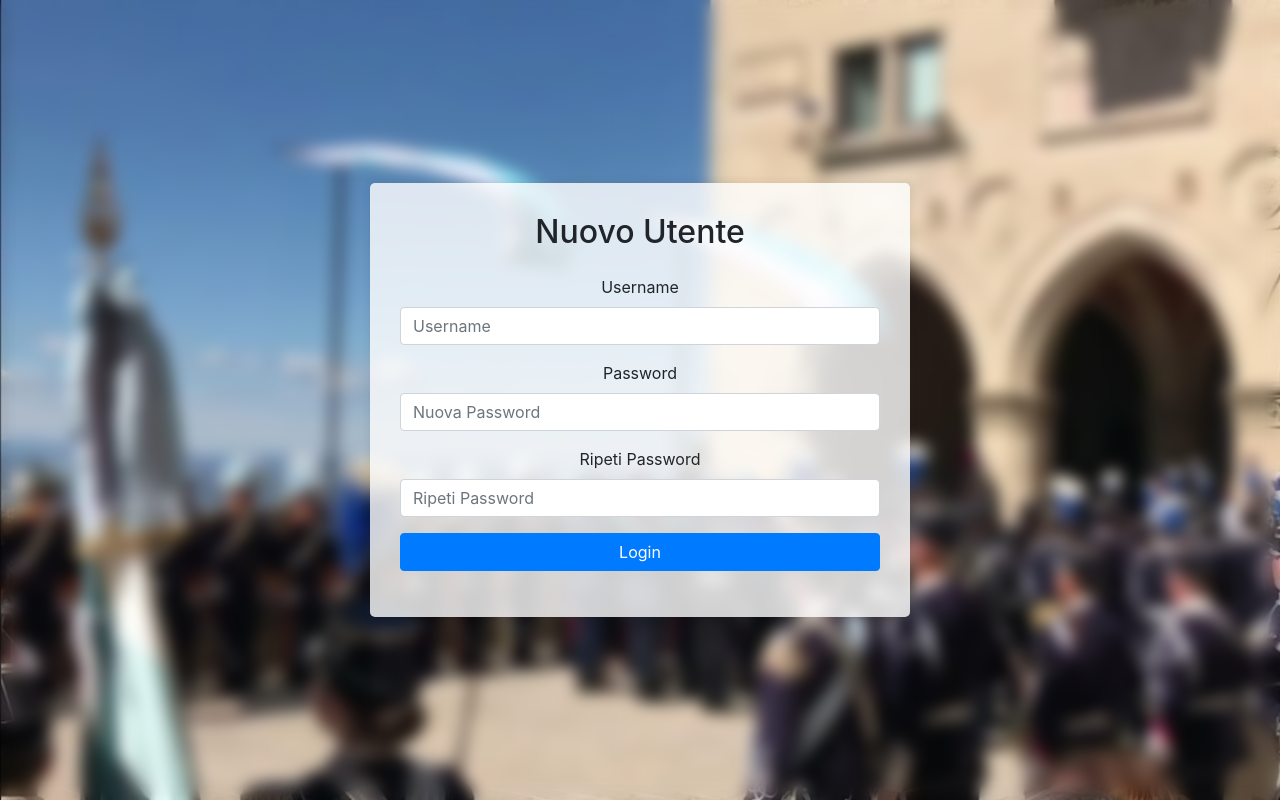
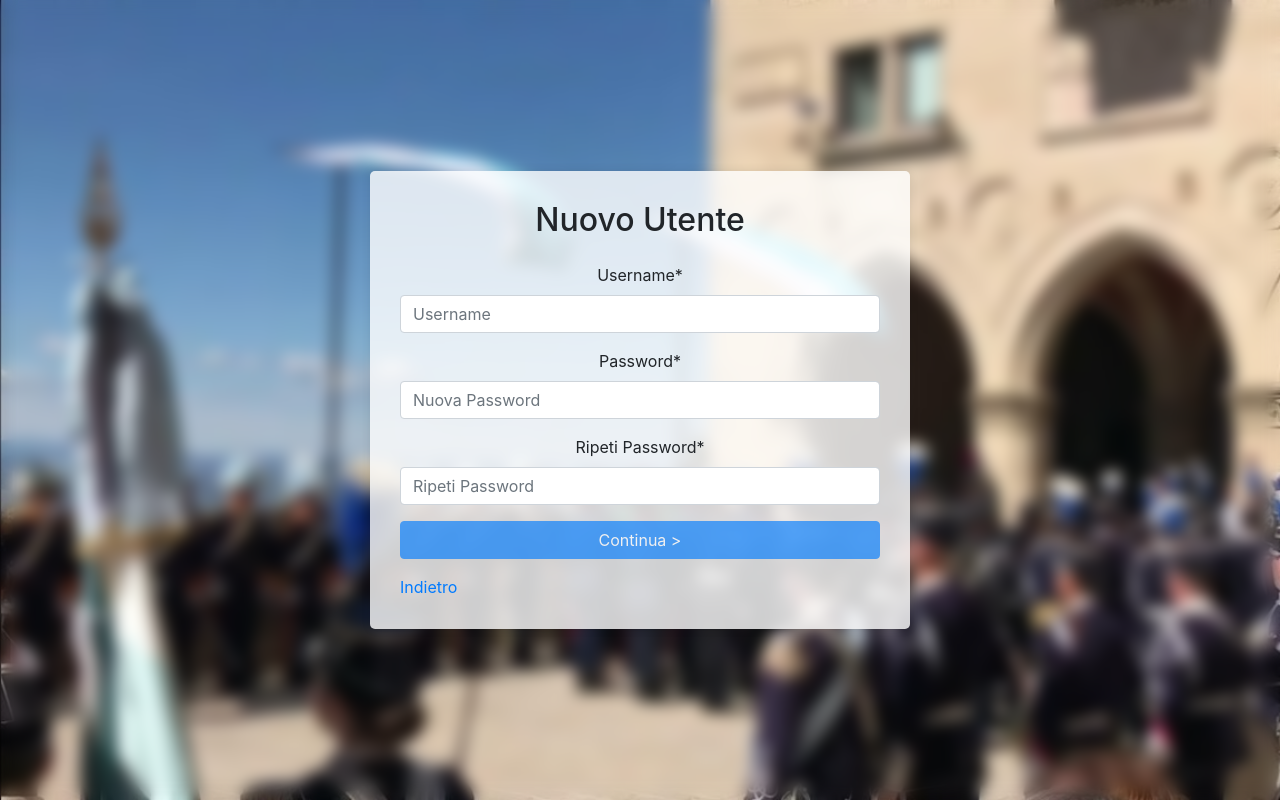
Before and after one commit to lucavolp/CUM, a PHP site: page /user/newUser.html in a window 1280 px wide. Run offline with PHP 8.4, Linux system fonts and the light colour scheme; data comes from the database, SQL or seed files in the repository.

Commit message:
Add files via upload

```diff
--- /dev/null
+++ b/user/WSgradi.php
@@ -0,0 +1,28 @@
+<?php
+
+    include("../assets/db/dbconn.php");
+
+
+    $sql = "SELECT * FROM Grado";
+    $result = $conn->query($sql);
+    $grouped_data = array();
+
+    $k = 0;
+    if ($result->num_rows > 0) {
+        while ($row = $result->fetch_assoc()) {
+            $gradi[] = $row;
+        }
+        echo json_encode($gradi);
+        } else {
+            echo json_encode(array("message" => "Nessun grado trovato nel database"));
+        }
+
+
+
+
+
+    $conn->close();
+
+    header('Content-Type: application/json');
+    $json_formato = json_encode($grouped_data);
+    echo $json_formato;
--- a/user/accesso2.html
+++ b/user/accesso2.html
@@ -25,6 +25,7 @@
 </head>
 <body>
 
+    <a type="button" class="btn btn-warning back-button" href="../index.html" name="Indietro" style="position:absolute; top:10px; left:10px">Indietro</a>
 <div class="container">
     <div class="row">
         <div class="col-md-6 offset-md-3">
@@ -68,6 +69,9 @@ $(document).ready(function() {
                 if (response.success) {
                     window.location.href = '../private/dashboard.php';
                 }
+                if(admin){
+                    window.location.href = '../private/adminhome.php';
+                }
             },
             error: function(xhr, status, error) {
                 alert('Errore durante il login.');
--- a/user/newUser.html
+++ b/user/newUser.html
@@ -5,13 +5,14 @@
         <meta name="viewport" content="width=device-width, initial-scale=1.0">
         <title>Login</title>
         <link href="https://stackpath.bootstrapcdn.com/bootstrap/4.5.2/css/bootstrap.min.css" rel="stylesheet">
+        <link href="https://cdnjs.cloudflare.com/ajax/libs/bootstrap-datepicker/1.9.0/css/bootstrap-datepicker.min.css" rel="stylesheet">
         <style>
             body {
                 height: 100vh;
                 display: flex;
                 align-items: center;
                 justify-content: center;
-            background-image: url('media/logoSfondo.jpg');
+                background-image: url('../media/logoSfondo.jpg');
                 background-size: cover;
                 backdrop-filter: blur(8px);
             }
@@ -25,37 +26,114 @@
     </head>
     <body>
 
-<div class="container">
+        <div class="container" id="primo">
             <div class="row">
                 <div class="col-md-6 offset-md-3">
                     <div class="login-form" style="text-align: center;">
                         <h2 class="text-center mb-4">Nuovo Utente</h2>
-                <form id="loginForm">
+                        <form id="loginForm1">
                             <div class="form-group">
-                        <label for="username">Username</label>
+                                <label for="username">Username*</label>
                                 <input type="text" name="username" id="username" class="form-control" placeholder="Username" required>
                             </div>
                             <div class="form-group">
-                        <label for="password">Password</label>
+                                <label for="password">Password*</label>
                                 <input type="password" name="password" id="password" class="form-control" placeholder="Nuova Password" required>
                             </div>
                             <div class="form-group">
-                        <label for="password">Ripeti Password</label>
+                                <label for="password">Ripeti Password*</label>
                                 <input type="password" name="password" id="password" class="form-control" placeholder="Ripeti Password" required>
                             </div>
                             <div class="form-group">
-                        <button type="submit" class="btn btn-primary btn-block">Login</button>
+                                <button type="button" id="continua1" class="btn btn-primary btn-block" disabled>Continua ></button>
                             </div>
                         </form>
+                        <div  style="text-align: left">
+                            <a href="accesso2.html">Indietro</a>
+                        </div>
                     </div>
                 </div>
             </div>
         </div>
 
+        <!-- secondo pannello che compare per completare con l'inserimento degli altri dati -->
+        <div class="container" id="secondo" style="display: none;">
+            <div class="row">
+                <div class="col-md-6 offset-md-3">
+                    <div class="login-form" style="text-align: center;">
+                        <h2 class="text-center mb-4">Completa registrazione</h2>
+                        <form id="loginForm1">
+                            <div class="form-group">
+                                <label for="username">Nome*</label>
+                                <input type="text" name="nome" id="nome" class="form-control" placeholder="Nome" required>
+                            </div>
+                            <div class="form-group">
+                                <label for="cognome">Cognome*</label>
+                                <input type="text" name="cognome" id="cognome" class="form-control" placeholder="Cognome" required>
+                            </div>
+                            <div class="form-group">
+                                <label for="mail">Mail*</label>
+                                <input type="text" name="mail" id="mail" class="form-control" placeholder="E-mail" required>
+                            </div>
+                            <div class="form-group">
+                                <label for="cellulare">Cellulare</label>
+                                <input type="text" name="cellulare" id="cellulare" class="form-control" placeholder="cellulare">
+                            </div>
+                            <div class="form-group">
+                                <label for="dataN">Data di Nascita</label>
+                                <input type="text" name="dataN" id="dataN" class="form-control datepicker" placeholder="Data di Nascita" autocomplete="off" required>
+                            </div>
+                            <div class="form-group">
+                                <label for="grado">Grado</label>
+                                <select class="form-control" id="grado" required>
+                                    <option value="">Seleziona Grado</option>
+
+                                </select>
+                            </div>
+
+                            <div class="form-group" style="text-align: left" >
+                                <input type="checkbox" id="pa" name="checkbox">
+                                <label class="form-check-label" for="pa">PA*</label>
+                            </div>
+                            <div class="form-group">
+                                <button type="submit" class="btn btn-primary btn-block">Completa registrazione</button>
+                            </div>
+                        </form>
+                        <div  style="text-align: left">
+                            <a href="newUser.html">Indietro</a>
+                        </div>
+                    </div>
+                </div>
+            </div>
+        </div>
+
+        <!-- roba di javascript per bottoni e chiamate -->
         <script src="https://code.jquery.com/jquery-3.6.0.min.js"></script>
+        <script src="https://stackpath.bootstrapcdn.com/bootstrap/4.5.2/js/bootstrap.bundle.min.js"></script>
+        <script src="https://cdnjs.cloudflare.com/ajax/libs/bootstrap-datepicker/1.9.0/js/bootstrap-datepicker.min.js"></script>
         <script>
+
+            $('#primo input').on('input', function() {
+                var tuttiCompilati = true;
+                $('#primo input').each(function() {
+                    if ($(this).val() === '') {
+                        tuttiCompilati = false;
+                        return false;
+                    }
+                });
+                $('#continua1').prop('disabled', !tuttiCompilati);
+            });
+
             $(document).ready(function() {
-    $('#loginForm').submit(function(event) {
+
+                $('#continua1').click(function() {
+                    $('#primo').hide();
+                    $('#secondo').show();
+                });
+
+
+                //POST del nuovo utente
+                $('#loginForm2').submit(function(event) {
                     event.preventDefault();
 
                     var username = $('#username').val();
@@ -78,6 +156,40 @@ $(document).ready(function() {
                     });
                 });
             });
+
+            $('.datepicker').datepicker({
+                format: 'dd/mm/yyyy',
+                autoclose: true,
+                todayHighlight: true
+            });
+
+
+            //GET dei Gradi
+            $(document).ready(function() {
+                $.ajax({
+                    url: 'WSgradi.php',
+                    type: 'GET',
+                    dataType: 'JSON',
+
+                    success: function(data) {
+
+                            for(i=1; i<=12; i++){
+                                if(!(data[i]===undefined)){
+                                    var row = $('<tr>');
+                                    row.append($('<td>').text(data[i].mese));
+                                    row.append($('<td>').text(data[i].data));
+                                    row.append($('<td>').text(data[i].nome));
+                                    row.append($('</tr>'));
+
+                                }
+                                $('#festivity-table tbody').append(row);
+                            };
+                    },
+                    error: function(xhr, status, error) {
+                        console.error('Errore durante la richiesta AJAX:', status, error);
+                    }
+                });
+            });
         </script>
 
     </body>
```
Also changed, not shown: dbMilizia.sql (+6 -3 lines), festivita/fest.html (+1 -54 lines), private/dashboard.php (+0 -18 lines), user/login2.php (+10 -13 lines). Lines whose indentation alone changed are shown as unchanged.
